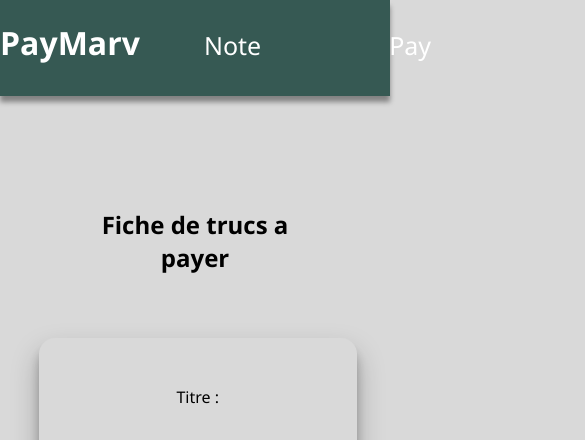
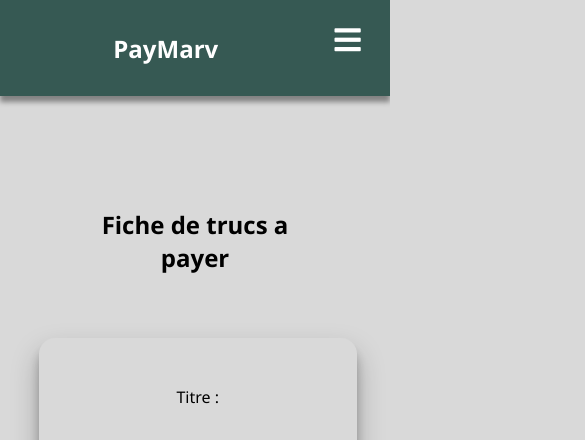
Before and after one commit to Othior/PayMarv, a React (Create React App) app: page /pay in a window 390 px wide. Shown: the top 440 px of the page, 585 px wide, since content can reach past the window. Built offline with nearby package versions, Linux system fonts and the light colour scheme; no server answers; the database is empty.

Commit message:
correction css telephone

```diff
--- a/public/index.html
+++ b/public/index.html
@@ -3,6 +3,7 @@
   <head>
     <meta charset="utf-8" />
     <link rel="icon" href="%PUBLIC_URL%/favicon.ico" />
+    <link rel="stylesheet" href="https://cdnjs.cloudflare.com/ajax/libs/font-awesome/4.7.0/css/font-awesome.min.css">
     <meta name="viewport" content="width=device-width, initial-scale=1" />
     <meta name="theme-color" content="#000000" />
     <meta
--- a/src/App.css
+++ b/src/App.css
@@ -8,10 +8,7 @@ body{
   background: var(--backgroundGreyClair);
   font-family: Segoe UI;
 }
-header{
-  display: flex;
-  justify-content: space-around;
-  align-items: baseline;
+nav{
   background: var(--colorPrimary);
   -webkit-box-shadow: 0px 6px 5px 0px rgba(0,0,0,0.4);
   -moz-box-shadow: 0px 6px 5px 0px rgba(0,0,0,0.4);
@@ -21,33 +18,52 @@ header{
   color: white;
   margin-bottom: 3rem;
 }
-header > ul{
-  display: flex;
-  justify-content: space-between;
+.active {
+  display: block;
+
 }
+
 ul{
   margin: 0;
   padding: 0;
 }
-header > ul > li{
+header > nav > ul > li{
   padding: 0px 4rem;
   list-style: none;
 
 }
-header > ul > li > a {
+ul > li > a {
   color: white;
   text-decoration: none;
+  color: white;
   font-size: 25px;
 }
+.hamburger{
+  margin: auto;
+  width: 15vw;
 
-header > ul > li:last-child{
+}
+.nav-item {
+  width: 85vw;
   display: flex;
-  justify-content: space-between;
+  justify-content: space-around;
+  align-items: center;
+  height: 6rem;
 }
-
-header > ul > li:last-child > span{
-  padding-left: 2rem;
-  font-size: 25px;
+ul {
+  display: flex;
+}
+ul > li {
+  width: 10vw;
+  list-style-type: none;
+}
+.spaceUser{
+  display: flex;
+  justify-content: space-evenly;
+}
+.spaceUser > span {
+  margin-left: 2rem;
+ font-size: 25px;
 }
 
 input{
@@ -78,10 +94,9 @@ button{
 
 .form{
   display: flex;
-  justify-content: center;
+  /* justify-content: flex-start; */
   align-items: center;
   flex-direction: column;
-  margin: auto;
   background : var(--backgroundGreyClair);
   width: 45vw;
   padding: 2rem;
@@ -104,6 +119,7 @@ button{
 .container{
   display: flex;
   justify-content: center;
+  align-items: flex-start;
   margin: auto;
   width: 50vw;
 }
@@ -202,6 +218,20 @@ button{
   height: 30rem;
   padding-bottom: 6rem;
 }
+
+.checkbtn{
+  color: white;
+  font-size: 30px;
+  line-height: 80px;
+  margin-right: 40px;
+  float: right;
+  cursor: pointer;
+  display: none;
+}
+#check{
+  display: none;
+}
+
 @media screen and (min-width: 200px) and (max-width: 390px) {
   .container{
     flex-direction: column;
@@ -222,6 +252,9 @@ button{
     flex-direction: column;
     width: 80vw;
     margin: auto;
+  }
+  .hamburger{
+    width: 0vw;
   }
   .form , .containerFiche{
     width: 65vw;
@@ -255,3 +288,65 @@ button{
     width: 50vw;
   }
 }
+@media(max-width:858px){
+  .checkbtn{
+      display: block;
+      margin: 0;
+  }
+  .hamburger , .nav-item{
+    height: 6rem;
+  }
+  .hamburger{
+    width: 0vw;
+  }
+  .nav-item{
+    margin: 0;
+  }
+  .hamburger > label{
+    margin-right: 3rem;
+  }
+  nav{
+    display: flex;
+    justify-content: space-around;
+    flex-direction: row-reverse;
+    align-items: baseline;
+  }
+  ul{
+      flex-direction: column;
+      position: fixed;
+      width: 100%;
+      height: 100vh;
+      border-top: 1px solid #277D6F;
+      background: var(--colorPrimary);
+      top: 95px;
+      left: -100%;
+      text-align: center;
+      transition: all .5s;
+  }
+  ul > li{
+    width: 100%;
+  }
+  ul > li > a {
+      display: block;
+      margin: 50px 0;
+      /* padding: 0; */
+      line-height: 30px;
+  }
+  nav ul li a {
+      font-size: 20px;
+  }
+  a:hover,a.active{
+      background: none;
+      color: var(--colorGreyClair);
+  }
+  .active{
+    left: 0;
+  }
+  .spaceUser{
+    flex-direction: column;
+    font-size: 20px;
+  }
+  .spaceUser > span{
+    margin: 0;
+  }
+}
--- a/src/components/Header/Header.jsx
+++ b/src/components/Header/Header.jsx
@@ -1,26 +1,49 @@
-import React from "react"
+import  React , { createRef, useEffect, useState } from "react"
 import { BrowserRouter as Router, Route, Switch, Link, useHistory } from "react-router-dom";
 import Logout from "../Auth/Logout"
 
 
  function Header(){
 
+    const hamburgerResponsive = createRef();
+    let isClicked = false;
 
+    const responsiveNavbar = (e) => {
+        isClicked = !isClicked
+
+        if(isClicked){
+            hamburgerResponsive.current.classList.add("active");
+
+        }else{
+            hamburgerResponsive.current.classList.remove("active")
+        }
+    }
 
     return(
         <header>
-            <h1>PayMarv</h1>
-            <ul>
+            <nav>
+                <div className="hamburger">
+                    <input type="checkbox" id="check"/>
+
+                    <div for="check" className="checkbtn"  onClick={(e)=> responsiveNavbar(e)}>
+                        <i className="fa fa-bars"></i>
+                    </div>
+                </div>
+
+                <div className="nav-item" >
+                    <h2>PayMarv</h2>
+                    <ul ref={hamburgerResponsive}>
                         <li><Link to="/note">Note</Link></li>
                         <li><Link to="/pay">Pay</Link></li>
-                <li>
+                        <li className="spaceUser">
                             <span className="pseudo">{JSON.parse(localStorage.getItem("pseudo"))}</span>
                             <span>
                                 {localStorage.getItem("pseudo") ? <Logout/>  : <Link to="/login">Login</Link>}
                             </span>
                         </li>
                     </ul>
-
+                </div>
+            </nav>
         </header>
     )
 
--- a/src/components/Pay/Pay.jsx
+++ b/src/components/Pay/Pay.jsx
@@ -83,7 +83,7 @@ function Pay() {
               {price.map((item,index)=>(
                 <div className="fiche" key={index}>
                   <div className="item_fiche" >
-                      <p>{item.title} {item.price} € en {item.month} <span className="deleted" onClick={(ev) => deletedItem(ev,item.title)}>X</span> </p>
+                      <p>{item.title} {item.price} <i className="fas fa-euro-sign"></i> en {item.month} <span className="deleted" onClick={(ev) => deletedItem(ev,item.title)}>X</span> </p>
                       {/* <img src="../../assets/euro.png" />  */}
                   <hr/>
                   </div>
```
Lines whose indentation alone changed are shown as unchanged.
